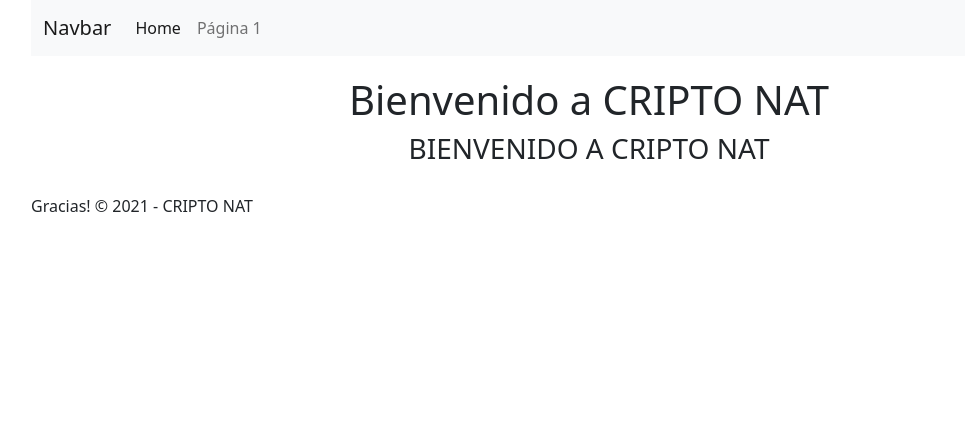
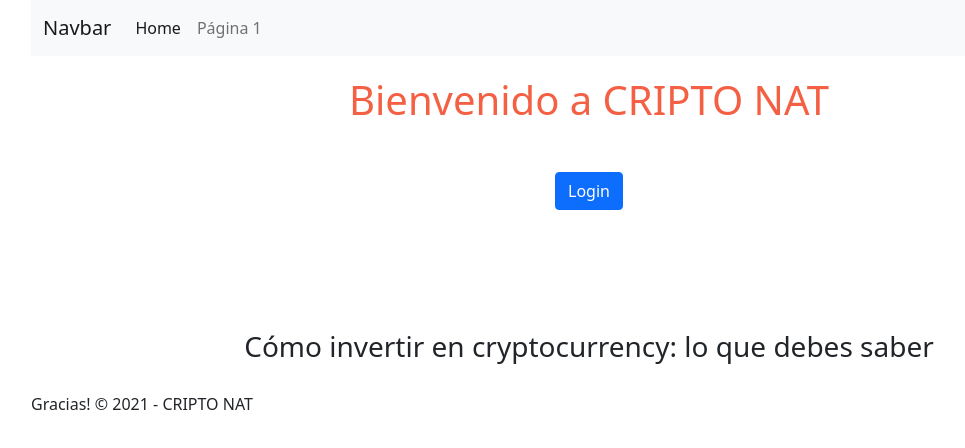
Before and after one commit to nathaliefc1/cryptonat-front-next, a Next.js app: page / in a window 1280 px wide. Shown: the top 448 px of the page, without its empty margins (51-1016 px from the left). Built offline with nearby package versions, Linux system fonts and the light colour scheme; no server answers.

Commit message:
Auth0. inicio sesion google, github.

```diff
--- /dev/null
+++ b/components/layouts/PrimaryLayout.tsx
@@ -0,0 +1,59 @@
+import { Menu } from "../Menu";
+import Head from "next/head";
+import styled from "styled-components";
+import { useUser } from '@auth0/nextjs-auth0';
+import React from "react";
+
+const Title = styled.h1`
+  color: #f46044;
+`;
+
+export const PrimaryLayout: React.FC<{ children: React.ReactNode }> = ({ children, }) => {
+    const { user, error, isLoading } = useUser();
+    return (
+
+        <div >
+            <Head>
+                <title>Cripto Nat</title>
+                <link
+                    href="https://cdn.jsdelivr.net/npm/bootstrap@5.0.0-beta3/dist/css/bootstrap.min.css"
+                    rel="stylesheet"
+                    integrity="sha384-eOJMYsd53ii+scO/bJGFsiCZc+5NDVN2yr8+0RDqr0Ql0h+rP48ckxlpbzKgwra6"
+                    crossOrigin="anonymous"
+                />
+                <script
+                    src="https://cdn.jsdelivr.net/npm/bootstrap@5.0.0-beta3/dist/js/bootstrap.bundle.min.js"
+                    integrity="sha384-JEW9xMcG8R+pH31jmWH6WWP0WintQrMb4s7ZOdauHnUtxwoG2vI5DkLtS3qm9Ekf"
+                    crossOrigin="anonymous"
+                />
+            </Head>
+            <div className="container">
+                <Menu />
+                <div style={{ padding: "20px 0", textAlign: "center" }}>
+                    <Title>Bienvenido a CRIPTO NAT </Title>
+                    <div style={{ padding: "40px 0" }}>
+                        {!user && (
+                            <>
+                                <a href="/api/auth/login" className="btn btn-primary">Login</a>
+                            </>
+                        )}
+                    </div>
+                    <div style={{ padding: "40px 0" }}>
+                        {user && (
+                            <>
+                                <img src={user.picture} width="40" className="rounded" />{" "}
+                                <a href="/api/auth/logout" className="btn btn-primary">
+                                    Logout {user.email}</a>
+                            </>
+                        )}
+                    </div>
+                    {children}
+                </div>
+                <footer>
+                    <p>Gracias! &copy; 2021 - CRIPTO NAT</p>
+                </footer>
+            </div>
+        </div>
+
+    )
+};
--- a/package.json
+++ b/package.json
@@ -6,9 +6,12 @@
   "author": "nathaliefc1 <nathaliefc89@gmail.com>",
   "license": "MIT",
   "dependencies": {
+    "@auth0/nextjs-auth0": "^1.3.0",
+    "babel-plugin-styled-components": "^1.12.0",
     "next": "^10.1.3",
     "react": "^17.0.2",
     "react-dom": "^17.0.2",
+    "styled-components": "^5.2.3",
     "typescript": "^4.2.4"
   },
   "scripts": {
--- a/pages/_app.tsx
+++ b/pages/_app.tsx
@@ -1,33 +1,14 @@
-import { Menu } from "../components/Menu";
-import Head from "next/head";
+import { UserProvider } from '@auth0/nextjs-auth0';
+import { PrimaryLayout } from "../components/layouts/PrimaryLayout";
+
 
 const App = ({ Component, pageProps }) => (
-    <div >
-        <Head>
-            <title>HOLA 2</title>
-            <link
-                href="https://cdn.jsdelivr.net/npm/bootstrap@5.0.0-beta3/dist/css/bootstrap.min.css"
-                rel="stylesheet"
-                integrity="sha384-eOJMYsd53ii+scO/bJGFsiCZc+5NDVN2yr8+0RDqr0Ql0h+rP48ckxlpbzKgwra6"
-                crossOrigin="anonymous"
-            />
-            <script
-                src="https://cdn.jsdelivr.net/npm/bootstrap@5.0.0-beta3/dist/js/bootstrap.bundle.min.js"
-                integrity="sha384-JEW9xMcG8R+pH31jmWH6WWP0WintQrMb4s7ZOdauHnUtxwoG2vI5DkLtS3qm9Ekf"
-                crossOrigin="anonymous"
-            />
-        </Head>
-        <div className="container">
-            <Menu />
-            <div style={{ padding: "20px 0", textAlign: "center" }}>
-                <h1>Bienvenido a CRIPTO NAT</h1>
-                <Component {...pageProps} />
-            </div>
-            <footer>
-                <p>Gracias! &copy; 2021 - CRIPTO NAT</p>
-            </footer>
-        </div>
-    </div>
+
+    <UserProvider>
+        <PrimaryLayout>
+            <Component {...pageProps} />
+        </PrimaryLayout>
+    </UserProvider>
 );
 
 export default App;
--- /dev/null
+++ b/pages/api/auth/[...auth0].ts
@@ -0,0 +1,3 @@
+import { handleAuth } from '@auth0/nextjs-auth0';
+
+export default handleAuth();
--- /dev/null
+++ b/pages/api/demo.ts
@@ -0,0 +1,5 @@
+export default (req, res) => {
+    res.json ({
+        hola:"que tal",
+    });
+}
--- a/pages/index.tsx
+++ b/pages/index.tsx
@@ -1,10 +1,10 @@
-import { Menu } from "../components/Menu";
+
 
 
 const IndexPage = () => {
     return (
         <div>
-            <h3>BIENVENIDO A CRIPTO NAT</h3>
+            <h3>Cómo invertir en cryptocurrency: lo que debes saber</h3>
         </div>
     );
 };
```
Also changed, not shown: pages/page1.tsx (+5 -2 lines), pages/post/[post_id].tsx (added, +16 -0 lines), .babelrc (added), 2 other files (tests, documents, lock files or other folders).
